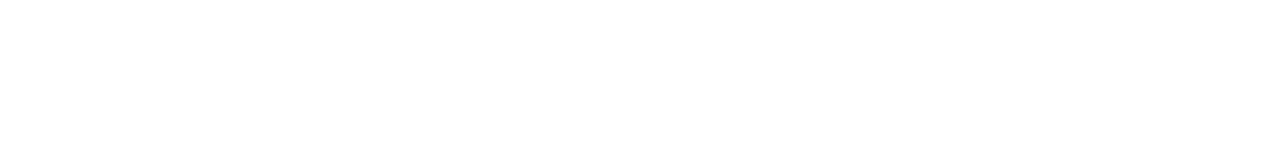
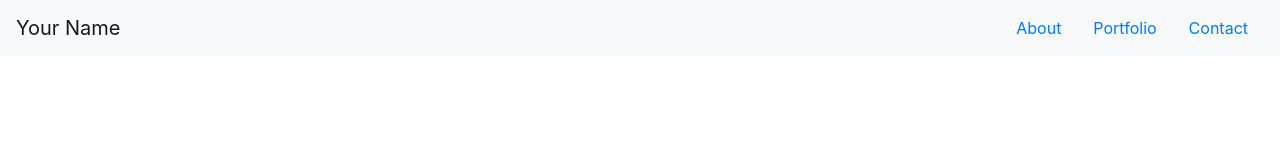
Before and after one commit to AbdulSaid/test-portfolio, a plain HTML site: page index.html in a window 1280 px wide. Drawn offline with nearby package versions, Linux system fonts and the light colour scheme.

Commit message:
added css pages

```diff
--- a/index.html
+++ b/index.html
@@ -5,9 +5,33 @@
     <meta name="viewport" content="width=device-width, initial-scale=1.0">
     <meta http-equiv="X-UA-Compatible" content="ie=edge">
     <title>Abdul's Portfolio</title>
-
+    <link rel="stylesheet" href="https://stackpath.bootstrapcdn.com/bootstrap/4.4.1/css/bootstrap.min.css" integrity="sha384-Vkoo8x4CGsO3+Hhxv8T/Q5PaXtkKtu6ug5TOeNV6gBiFeWPGFN9MuhOf23Q9Ifjh" crossorigin="anonymous">
 </head>
 <body>
+    <nav class="navbar navbar-expand-lg navbar-light bg-light">
+        <span class="navbar-brand" href="#">Your Name</span>
+        <button class="navbar-toggler" type="button" data-toggle="collapse" data-target="#navbarText" aria-controls="navbarText" aria-expanded="false" aria-label="Toggle navigation">
+          <span class="navbar-toggler-icon"></span>
+        </button>
+        <div class="collapse navbar-collapse" id="navbarText">
+          <ul class="navbar-nav mr-auto">
+            <!-- <li class="nav-item active">
+              <a class="nav-link" href="#">Home <span class="sr-only">(current)</span></a>
+            </li>
+            <li class="nav-item">
+              <a class="nav-link" href="#">Features</a>
+            </li>
+            <li class="nav-item">
+              <a class="nav-link" href="#">Pricing</a>
+            </li> -->
+          </ul>
+
+          <a class="nav-link" href="#">About <span class="sr-only">(current)</span></a>
+          <a class="nav-link" href="#">Portfolio <span class="sr-only">(current)</span></a>
+          <a class="nav-link" href="#">Contact <span class="sr-only">(current)</span></a>
+
+        </div>
+      </nav>
 
 </body>
 </html>
```
Also changed, not shown: contact.html (+1 -0 lines), portfolio.html (+1 -0 lines), css/contact.css (added), css/index.css (added), css/portfolio.css (added).
